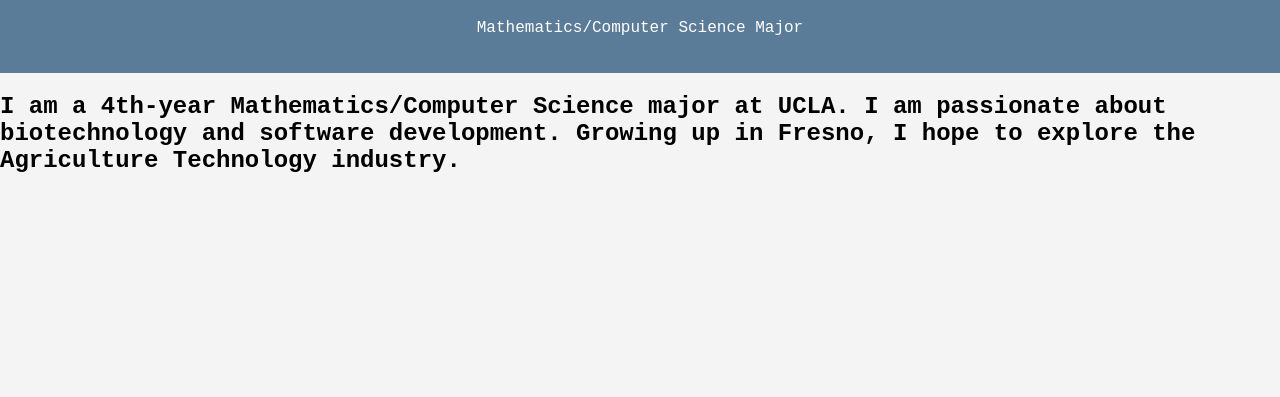
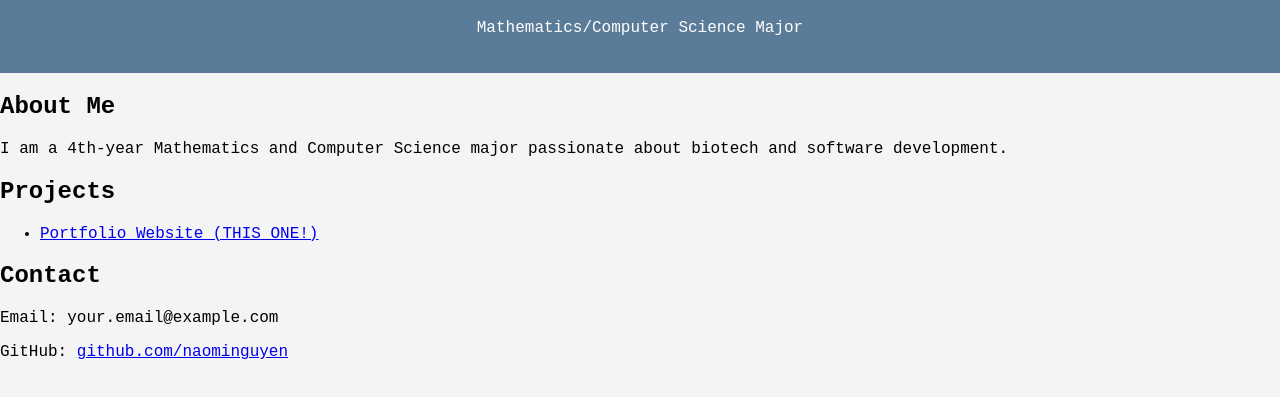
Before and after one commit to naominguyen174/naominguyen.github.io, a plain HTML site: page pages/about.html in a window 1280 px wide. Shown: the part 81-478 px from the top of the page. Drawn offline with Linux system fonts and the light colour scheme.

Commit message:
Update about.html

```diff
--- a/pages/about.html
+++ b/pages/about.html
@@ -21,10 +21,19 @@
         </ul>
     </nav>
 </header>
-
-<section id="about">
-    <h2>I am a 4th-year Mathematics/Computer Science major at UCLA. I am passionate about biotechnology and software development. Growing up in Fresno, I hope to explore the Agriculture Technology industry.</h2>
-</section>
+    <section id="about">
+        <h2>About Me</h2>
+        <p>I am a 4th-year Mathematics and Computer Science major passionate about biotech and software development.</p>
+    </section>
+    <section id="projects">
+        <h2>Projects</h2>
+        <ul id="project-list"></ul>
+    </section>
+    <section id="contact">
+        <h2>Contact</h2>
+        <p>Email: your.email@example.com</p>
+        <p>GitHub: <a href="https://github.com/naominguyen">github.com/naominguyen</a></p>
+    </section>
     <script src="../script.js"></script>
 </body>
 </html>
```
